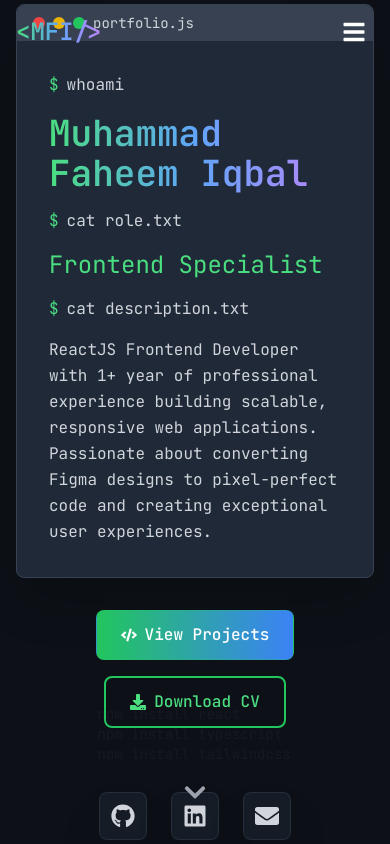
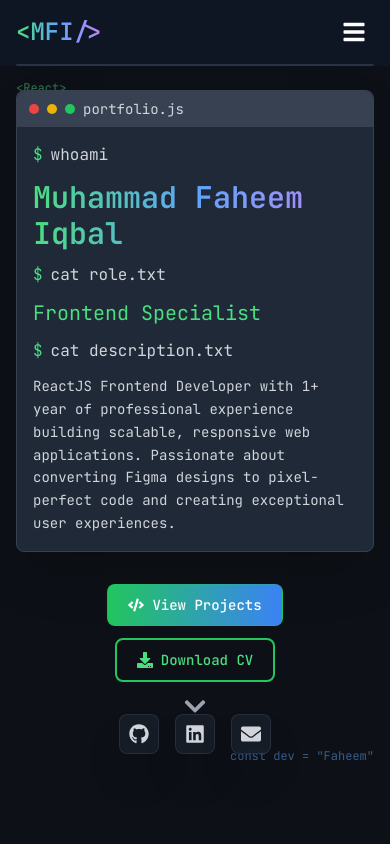
Before and after one commit to Faheem506pk/portfolio, a React (Vite) app: page / in a window 390 px wide. Built offline with nearby package versions, Linux system fonts and the light colour scheme.

Commit message:
refactor: Simplify components and improve performance by removing unused particle effects and optimizing styles

```diff
--- a/src/App.jsx
+++ b/src/App.jsx
@@ -1,7 +1,5 @@
-import React, { useState, useEffect } from 'react'
+import React, { useState } from 'react'
 import { motion, AnimatePresence } from 'framer-motion'
-import Particles from 'react-tsparticles'
-import { loadFull } from 'tsparticles'
 import Navigation from './components/Navigation'
 import Hero from './components/Hero'
 import About from './components/About'
@@ -14,93 +12,10 @@ import ScrollToTop from './components/ScrollToTop'
 function App() {
   const [activeSection, setActiveSection] = useState('hero')
 
-  const particlesInit = async (main) => {
-    await loadFull(main)
-  }
-
-  const particlesLoaded = (container) => {
-    console.log('Particles loaded:', container)
-  }
-
-  const particlesOptions = {
-    background: {
-      color: {
-        value: "transparent",
-      },
-    },
-    fpsLimit: 120,
-    interactivity: {
-      events: {
-        onClick: {
-          enable: true,
-          mode: "push",
-        },
-        onHover: {
-          enable: true,
-          mode: "repulse",
-        },
-        resize: true,
-      },
-      modes: {
-        push: {
-          quantity: 4,
-        },
-        repulse: {
-          distance: 200,
-          duration: 0.4,
-        },
-      },
-    },
-    particles: {
-      color: {
-        value: "#3b82f6",
-      },
-      links: {
-        color: "#8b5cf6",
-        distance: 150,
-        enable: true,
-        opacity: 0.3,
-        width: 1,
-      },
-      move: {
-        direction: "none",
-        enable: true,
-        outModes: {
-          default: "bounce",
-        },
-        random: false,
-        speed: 1,
-        straight: false,
-      },
-      number: {
-        density: {
-          enable: true,
-          area: 800,
-        },
-        value: 80,
-      },
-      opacity: {
-        value: 0.3,
-      },
-      shape: {
-        type: "circle",
-      },
-      size: {
-        value: { min: 1, max: 3 },
-      },
-    },
-    detectRetina: true,
-  }
-
   return (
-    <div className="min-h-screen bg-gradient-to-br from-slate-900 via-purple-900 to-slate-900">
-      <Particles
-        id="tsparticles"
-        init={particlesInit}
-        loaded={particlesLoaded}
-        options={particlesOptions}
-        className="particles-bg"
-      />
+    <div className="min-h-screen bg-gray-900">
+      {/* Simplified background - no heavy particles for better performance */}
+      <div className="fixed inset-0 bg-gradient-to-br from-gray-900 via-gray-800 to-gray-900 opacity-50"></div>
 
       <Navigation activeSection={activeSection} setActiveSection={setActiveSection} />
 
--- a/src/components/Hero.jsx
+++ b/src/components/Hero.jsx
@@ -25,41 +25,30 @@ const Hero = ({ setActiveSection }) => {
   }
 
   return (
-    <section className="min-h-screen flex items-center justify-center relative overflow-hidden bg-code-bg">
-      {/* Code Background Pattern */}
-      <div className="absolute inset-0 opacity-5">
-        <div className="absolute top-10 left-10 text-green-400 font-mono text-sm">
-          <div>&lt;div className="hero"&gt;</div>
-          <div className="ml-4">&lt;h1&gt;Muhammad Faheem Iqbal&lt;/h1&gt;</div>
-          <div className="ml-4">&lt;p&gt;ReactJS Developer&lt;/p&gt;</div>
-          <div>&lt;/div&gt;</div>
+    <section className="min-h-screen flex items-center justify-center relative overflow-hidden bg-code-bg py-8">
+      {/* Simplified background pattern - better performance */}
+      <div className="absolute inset-0 opacity-3">
+        <div className="absolute top-20 left-4 text-green-400 font-mono text-xs opacity-50">
+          <div>&lt;React&gt;</div>
+          <div className="ml-2">&lt;Developer/&gt;</div>
         </div>
-        <div className="absolute top-32 right-20 text-blue-400 font-mono text-sm">
-          <div>const developer = {`{`}</div>
-          <div className="ml-4">name: "Faheem",</div>
-          <div className="ml-4">skills: ["React", "TypeScript"],</div>
-          <div className="ml-4">experience: "1+ years"</div>
-          <div>{`};`}</div>
-        </div>
-        <div className="absolute bottom-20 left-1/4 text-purple-400 font-mono text-sm">
-          <div>npm install react</div>
-          <div>npm install typescript</div>
-          <div>npm install tailwindcss</div>
+        <div className="absolute bottom-20 right-4 text-blue-400 font-mono text-xs opacity-50">
+          <div>const dev = "Faheem"</div>
         </div>
       </div>
 
       <div className="container-max section-padding text-center relative z-10">
         <motion.div
-          initial={{ opacity: 0, y: 50 }}
+          initial={{ opacity: 0, y: 30 }}
           animate={{ opacity: 1, y: 0 }}
-          transition={{ duration: 0.8 }}
-          className="max-w-6xl mx-auto"
+          transition={{ duration: 0.5 }}
+          className="max-w-5xl mx-auto"
         >
           {/* Terminal Window */}
           <motion.div
-            initial={{ scale: 0.9, opacity: 0 }}
-            animate={{ scale: 1, opacity: 1 }}
-            transition={{ duration: 0.6, delay: 0.2 }}
+            initial={{ opacity: 0 }}
+            animate={{ opacity: 1 }}
+            transition={{ duration: 0.3, delay: 0.1 }}
             className="terminal-window max-w-4xl mx-auto mb-8"
           >
             <div className="terminal-header">
@@ -68,27 +57,27 @@ const Hero = ({ setActiveSection }) => {
               <div className="terminal-dot bg-green-500"></div>
               <span className="text-gray-300 text-sm ml-4 font-mono">portfolio.js</span>
             </div>
-            <div className="p-8 text-left">
-              <div className="space-y-4">
+            <div className="p-4 sm:p-6 lg:p-8 text-left">
+              <div className="space-y-3 sm:space-y-4">
                 <div className="flex items-center space-x-2">
                   <span className="text-green-400">$</span>
                   <span className="text-gray-300">whoami</span>
                 </div>
-                <div className="text-4xl md:text-6xl font-bold gradient-text mb-4">
+                <div className="text-3xl sm:text-4xl md:text-5xl lg:text-6xl font-bold gradient-text mb-3 sm:mb-4">
                   Muhammad Faheem Iqbal
                 </div>
                 <div className="flex items-center space-x-2">
                   <span className="text-green-400">$</span>
                   <span className="text-gray-300">cat role.txt</span>
                 </div>
-                <div className="text-2xl md:text-3xl text-green-400 mb-6">
+                <div className="text-xl sm:text-2xl md:text-3xl text-green-400 mb-4 sm:mb-6">
                   {texts[currentText]}
                 </div>
                 <div className="flex items-center space-x-2">
                   <span className="text-green-400">$</span>
                   <span className="text-gray-300">cat description.txt</span>
                 </div>
-                <div className="text-gray-300 leading-relaxed max-w-3xl">
+                <div className="text-gray-300 leading-relaxed text-sm sm:text-base max-w-2xl">
                   ReactJS Frontend Developer with 1+ year of professional experience building scalable,
                   responsive web applications. Passionate about converting Figma designs to pixel-perfect code
                   and creating exceptional user experiences.
@@ -99,10 +88,10 @@ const Hero = ({ setActiveSection }) => {
 
           {/* CTA Buttons */}
           <motion.div
-            initial={{ opacity: 0, y: 20 }}
-            animate={{ opacity: 1, y: 0 }}
-            transition={{ duration: 0.5, delay: 1.0 }}
-            className="flex flex-col sm:flex-row items-center justify-center space-y-4 sm:space-y-0 sm:space-x-6 mb-16"
+            initial={{ opacity: 0 }}
+            animate={{ opacity: 1 }}
+            transition={{ duration: 0.3, delay: 0.3 }}
+            className="flex flex-col sm:flex-row items-center justify-center space-y-3 sm:space-y-0 sm:space-x-4 mb-8 sm:mb-12"
           >
             <motion.button
               whileHover={{ scale: 1.05 }}
@@ -126,41 +115,35 @@ const Hero = ({ setActiveSection }) => {
 
           {/* Social Links */}
           <motion.div
-            initial={{ opacity: 0, y: 20 }}
-            animate={{ opacity: 1, y: 0 }}
-            transition={{ duration: 0.5, delay: 1.2 }}
-            className="flex items-center justify-center space-x-6"
+            initial={{ opacity: 0 }}
+            animate={{ opacity: 1 }}
+            transition={{ duration: 0.3, delay: 0.5 }}
+            className="flex items-center justify-center space-x-4 sm:space-x-6"
           >
-            <motion.a
-              whileHover={{ scale: 1.2, rotate: 5 }}
-              whileTap={{ scale: 0.9 }}
+            <a
               href="https://github.com/faheem506pk"
               target="_blank"
               rel="noopener noreferrer"
-              className="w-12 h-12 code-card rounded-lg flex items-center justify-center text-gray-300 hover:text-green-400 transition-colors"
+              className="w-10 h-10 sm:w-12 sm:h-12 code-card rounded-lg flex items-center justify-center text-gray-300 hover:text-green-400 transition-colors hover:scale-105"
             >
-              <FaGithub className="w-6 h-6" />
-            </motion.a>
+              <FaGithub className="w-5 h-5 sm:w-6 sm:h-6" />
+            </a>
 
-            <motion.a
-              whileHover={{ scale: 1.2, rotate: -5 }}
-              whileTap={{ scale: 0.9 }}
+            <a
               href="https://www.linkedin.com/in/faheem506pk/"
               target="_blank"
               rel="noopener noreferrer"
-              className="w-12 h-12 code-card rounded-lg flex items-center justify-center text-gray-300 hover:text-blue-400 transition-colors"
+              className="w-10 h-10 sm:w-12 sm:h-12 code-card rounded-lg flex items-center justify-center text-gray-300 hover:text-blue-400 transition-colors hover:scale-105"
             >
-              <FaLinkedin className="w-6 h-6" />
-            </motion.a>
+              <FaLinkedin className="w-5 h-5 sm:w-6 sm:h-6" />
+            </a>
 
-            <motion.a
-              whileHover={{ scale: 1.2, rotate: 5 }}
-              whileTap={{ scale: 0.9 }}
+            <a
               href="mailto:faheemiqbalm@gmail.com"
-              className="w-12 h-12 code-card rounded-lg flex items-center justify-center text-gray-300 hover:text-purple-400 transition-colors"
+              className="w-10 h-10 sm:w-12 sm:h-12 code-card rounded-lg flex items-center justify-center text-gray-300 hover:text-purple-400 transition-colors hover:scale-105"
             >
-              <FaEnvelope className="w-6 h-6" />
-            </motion.a>
+              <FaEnvelope className="w-5 h-5 sm:w-6 sm:h-6" />
+            </a>
           </motion.div>
         </motion.div>
 
--- a/src/components/Navigation.jsx
+++ b/src/components/Navigation.jsx
@@ -34,7 +34,7 @@ const Navigation = ({ activeSection, setActiveSection }) => {
       animate={{ y: 0 }}
       transition={{ duration: 0.5 }}
       className={`fixed top-0 left-0 right-0 z-50 transition-all duration-300 ${
-        scrolled ? 'code-card shadow-lg' : 'bg-transparent'
+        scrolled ? 'code-card shadow-lg' : 'bg-gray-900/80 backdrop-blur-sm'
       }`}
     >
       <div className="container-max section-padding">
@@ -83,7 +83,7 @@ const Navigation = ({ activeSection, setActiveSection }) => {
           initial={false}
           animate={{ height: isOpen ? 'auto' : 0 }}
           transition={{ duration: 0.3 }}
-          className="md:hidden overflow-hidden"
+          className="md:hidden overflow-hidden bg-gray-800/95 backdrop-blur-md border border-gray-700/50 rounded-b-2xl shadow-lg"
         >
           <div className="py-4 space-y-2">
             {navItems.map((item) => (
--- a/src/index.css
+++ b/src/index.css
@@ -56,15 +56,15 @@
   }
 
   .container-max {
-    @apply max-w-7xl mx-auto;
+    @apply max-w-6xl mx-auto;
   }
 
   .btn-primary {
-    @apply bg-gradient-to-r from-green-500 to-blue-500 text-white px-6 py-3 rounded-lg font-medium transition-all duration-300 hover:shadow-lg hover:shadow-green-500/25 hover:scale-105 border border-green-500/30;
+    @apply bg-gradient-to-r from-green-500 to-blue-500 text-white px-5 py-2.5 rounded-lg font-medium transition-all duration-300 hover:shadow-lg hover:shadow-green-500/25 hover:scale-105 border border-green-500/30 text-sm;
   }
 
   .btn-secondary {
-    @apply border-2 border-green-500 text-green-400 px-6 py-3 rounded-lg font-medium transition-all duration-300 hover:bg-green-500 hover:text-gray-900 hover:scale-105;
+    @apply border-2 border-green-500 text-green-400 px-5 py-2.5 rounded-lg font-medium transition-all duration-300 hover:bg-green-500 hover:text-gray-900 hover:scale-105 text-sm;
   }
 
   .terminal-window {
@@ -72,11 +72,11 @@
   }
 
   .terminal-header {
-    @apply bg-gray-700 px-4 py-2 rounded-t-lg flex items-center space-x-2;
+    @apply bg-gray-700 px-3 py-2 rounded-t-lg flex items-center space-x-2;
   }
 
   .terminal-dot {
-    @apply w-3 h-3 rounded-full;
+    @apply w-2.5 h-2.5 rounded-full;
   }
 
   .code-syntax {
@@ -93,6 +93,23 @@
 
   .code-keyword {
     @apply text-purple-400;
+  }
+
+  /* Spacing utilities */
+  .section-spacing {
+    @apply py-12 sm:py-16 lg:py-20;
+  }
+
+  .card-spacing {
+    @apply p-4 sm:p-6 lg:p-8;
+  }
+
+  .text-spacing {
+    @apply space-y-3 sm:space-y-4;
+  }
+
+  .grid-spacing {
+    @apply gap-4 sm:gap-6 lg:gap-8;
   }
 }
 
```
Also changed, not shown: src/components/About.jsx (+10 -8 lines), src/components/Experience.jsx (+4 -4 lines).
